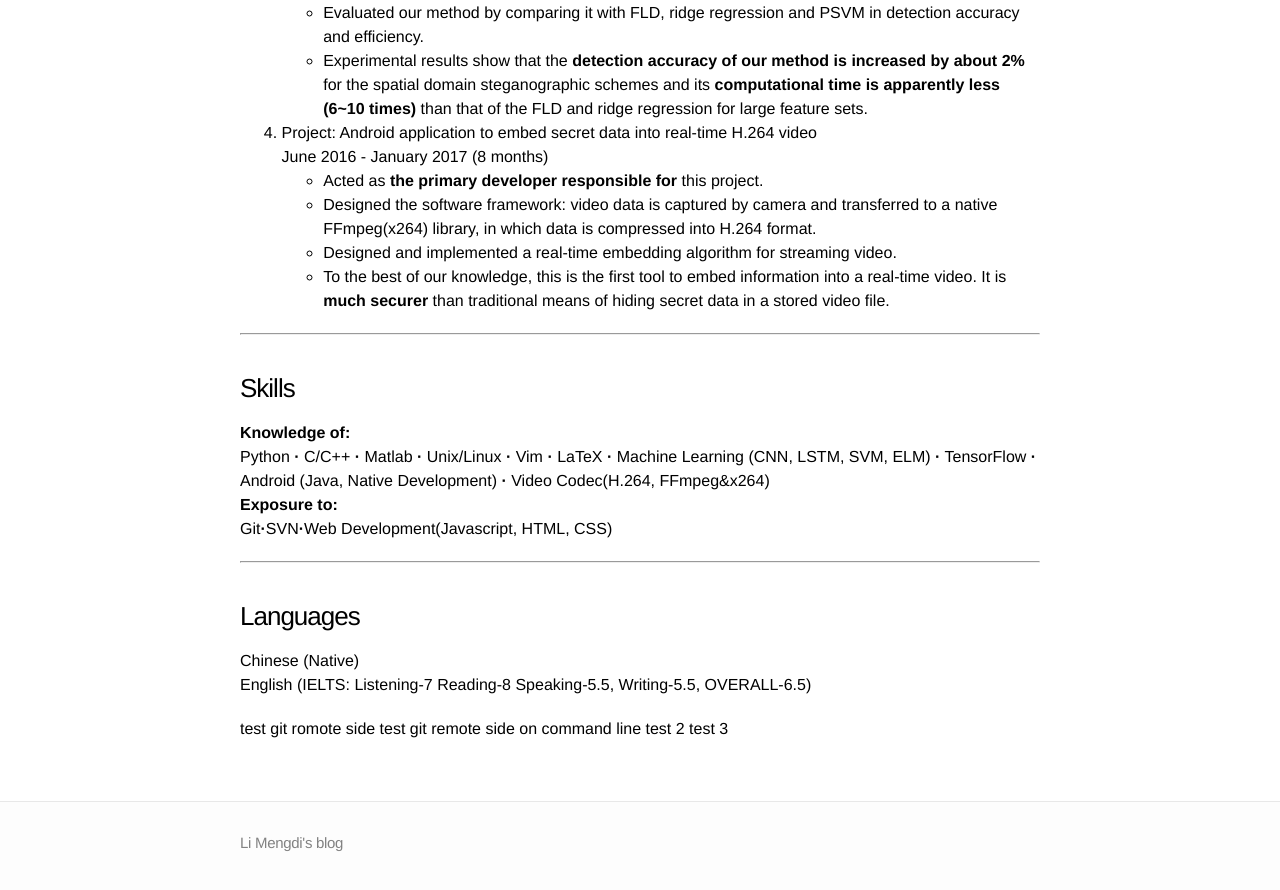
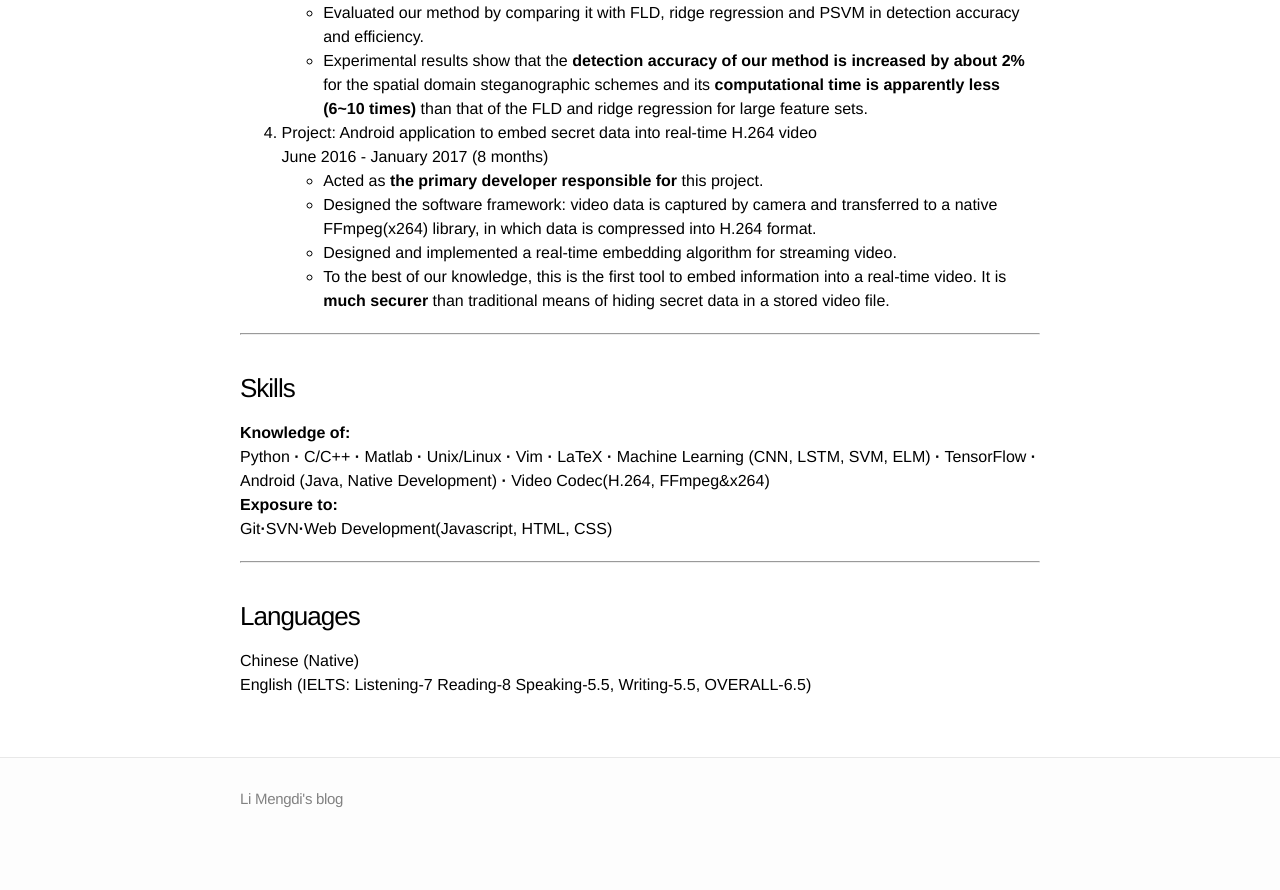
Before and after one commit to bknieven/bknieven.github.io, a Jekyll site: the page built from Resume.md, in a window 1280 px wide and 900 px high, scrolled down 1913 px. Shown: the top 890 px of the window. Built offline with Jekyll 4.4.1, drawn with Linux system fonts in a browser that asks for light colours; after the commit the page ends 2769 px from its top, so only the background shows below that.

Commit message:
delete test code

```diff
--- a/Resume.md
+++ b/Resume.md
@@ -96,8 +96,3 @@ Git**·**SVN**·**Web Development(Javascript, HTML, CSS)
 ### Languages
 Chinese (Native)<br/>
 English (IELTS: Listening-7 Reading-8 Speaking-5.5, Writing-5.5, OVERALL-6.5)
-
-test git romote side
-test git remote side on command line
-test 2
-test 3
```
